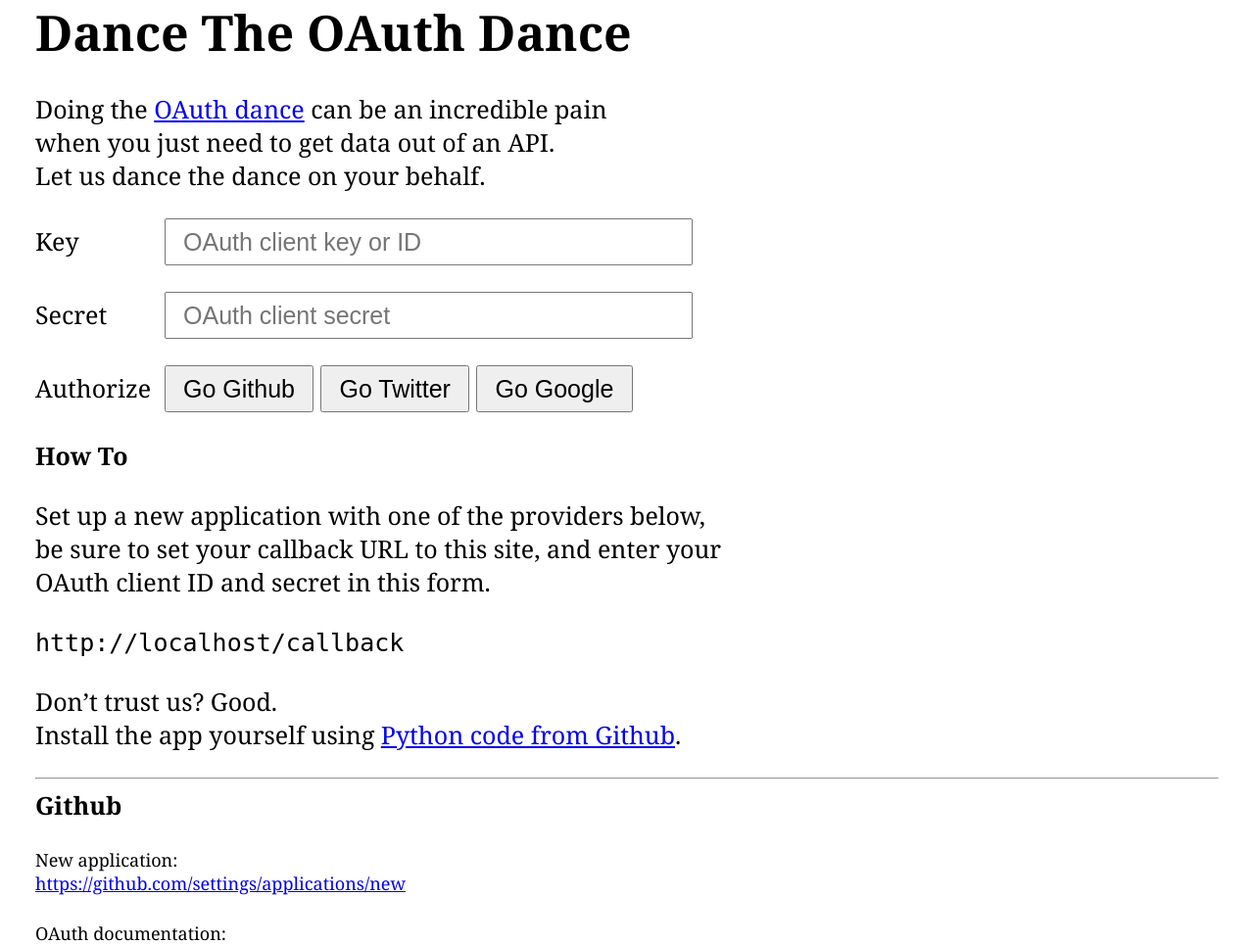
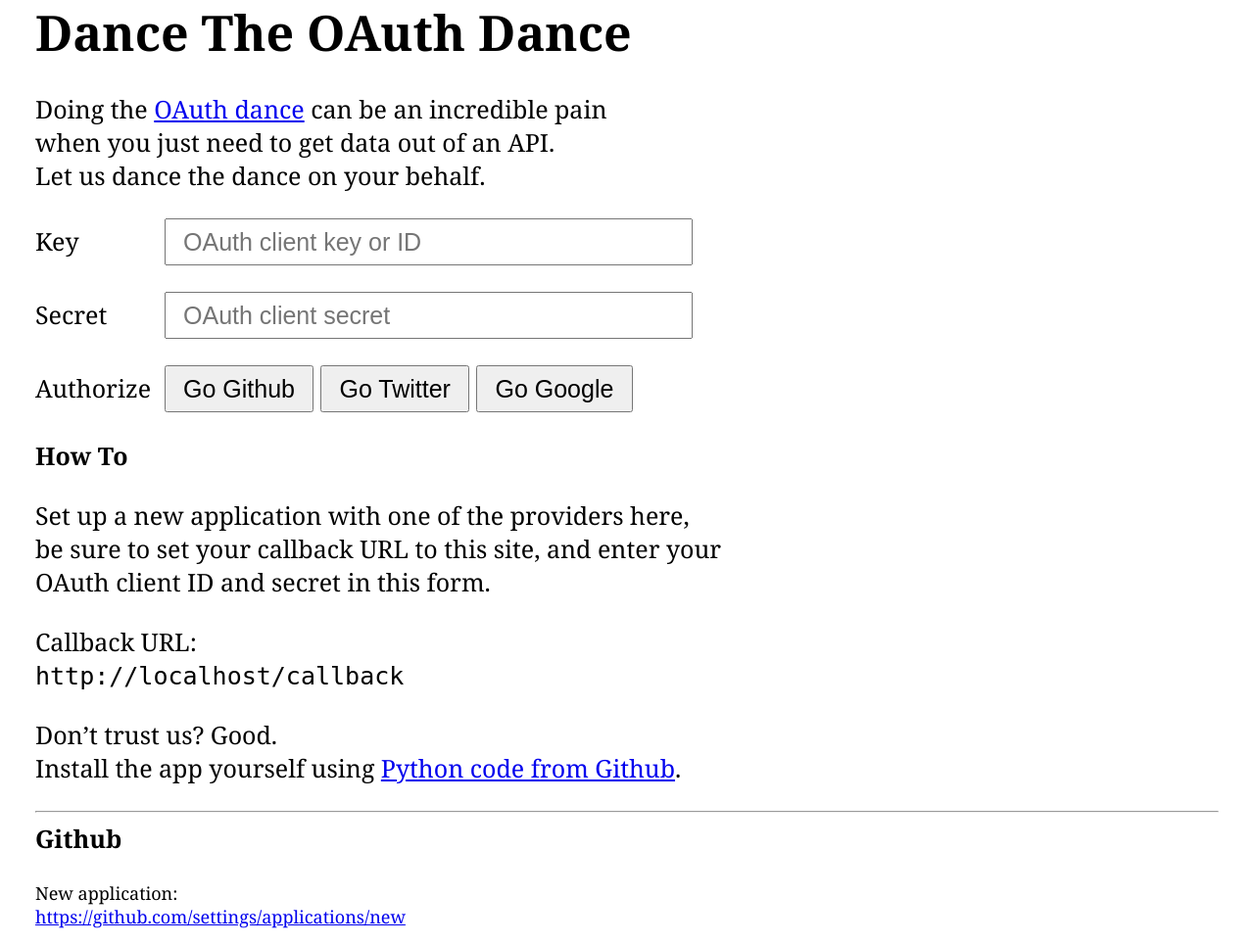
Before and after one commit to migurski/oauth-dance, a Flask app: page / in a window 1280 px wide. Shown: the part 37-1001 px from the top of the page at 98% size. Run offline with Flask 2, Linux system fonts and the light colour scheme; parts of the project's set-up code (start-up, migrations or seed data) failed here and were passed over.

Commit message:
Tweaked words

```diff
--- a/templates/index.html
+++ b/templates/index.html
@@ -32,11 +32,12 @@
 
         <h3>How To</h3>
         <p>
-            Set up a new application with one of the providers below, <br>be
+            Set up a new application with one of the providers here, <br>be
             sure to set your callback URL to this site, and enter your <br>OAuth
             client ID and secret in this form.
         </p>
         <p>
+            Callback URL:<br>
             <code>{{callback_url}}</code>
         </p>
         <p>
```
